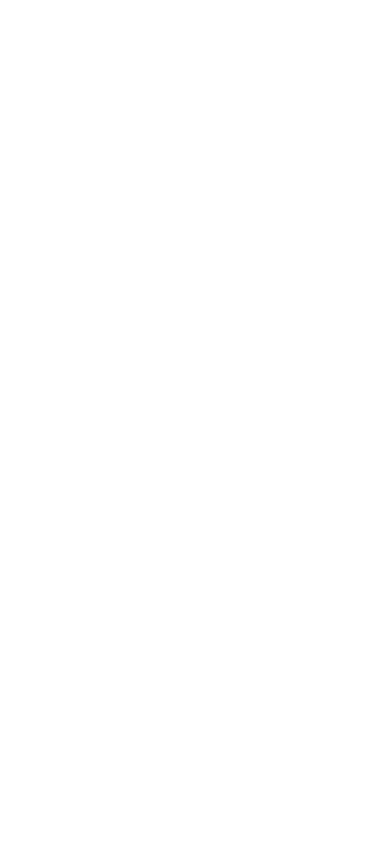
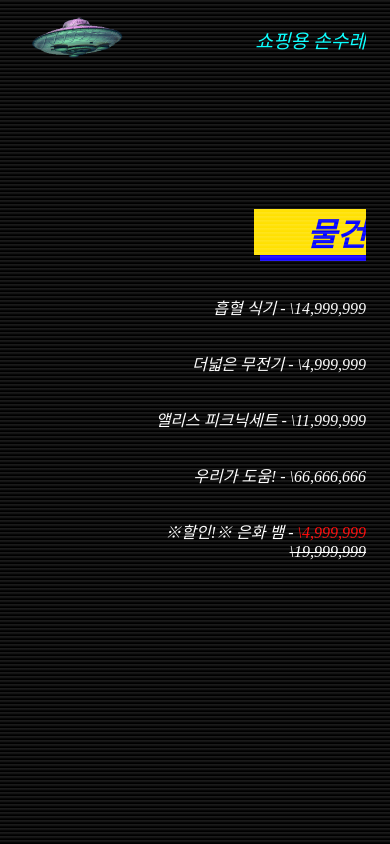
Before and after one commit to h1gyeon9/alien-shoppingmall, a plain HTML site: page shop.html in a window 390 px wide. Drawn offline with Linux system fonts and the light colour scheme.

Commit message:
완성...

```diff
--- /dev/null
+++ b/css/landing.css
@@ -0,0 +1,50 @@
+*{
+    overflow: hidden;
+}
+
+main{
+    display: flex;
+    flex-direction: column;
+    justify-content: center;
+    align-items: center;
+    min-height: 50dvh;
+}
+
+h2{
+    animation: changeColor 1s infinite alternate;
+}
+
+h3{
+    color: yellow;
+    background-color: rgb(128, 0, 255);
+}
+
+#underline{
+    text-decoration: underline;
+    color: red;
+}
+
+p{
+    color: aqua;
+    font-weight: bold;
+}
+
+@keyframes changeColor{
+    0% {color: red;}
+    50% {color: white;}
+    100% {color: rgb(0, 8, 255);}
+}
+
+@media (max-width: 768px){
+    main{
+        margin-top: 4rem;
+    }
+
+    footer p{
+        font-size: 0.6rem;
+        display: block;
+        width: 100vw;
+        margin: 0;
+        padding-bottom: 1rem;
+    }
+}
--- a/css/reset.css
+++ b/css/reset.css
@@ -0,0 +1,4 @@
+ul{
+    padding: 0;
+    list-style: none;
+}
--- /dev/null
+++ b/css/shop.css
@@ -0,0 +1,77 @@
+*{
+    overflow: hidden;
+}
+
+
+main{
+    font-style: italic;
+    margin: 0 2rem;
+    display: flex;
+    flex-direction: column;
+    justify-content: center;
+    min-height: 80dvh;
+}
+
+h2{
+    text-align: right;
+    background-color: rgb(255, 225, 0);
+    color: blue;
+    width: 7rem;
+    margin: 0 0 0 auto;
+    box-shadow: 6px 6px 0 rgb(17, 0, 255);
+}
+
+ul{
+    text-align: right;
+}
+
+li{
+    margin: 1.5rem 1rem;
+    font-size: 2rem;
+}
+
+li:hover{
+    text-decoration: underline;
+    background: rgb(0, 255, 30);
+    color: black;
+}
+
+#discountedPrice{
+    color: red;
+}
+
+#originalPrice{
+    text-decoration: line-through;
+}
+
+@media (max-width: 768px){
+    *{
+        overflow: auto;
+    }
+
+    header{
+        margin: 0 1rem;
+    }
+
+    main{
+        margin: 0 1rem;
+    }
+
+    header a{
+        font-size: 1.2rem;
+    }
+
+    h2{
+        font-size: 2rem;
+    }
+
+    li{
+        font-size: 1rem;
+        margin-right: 0;
+        margin-bottom: 2rem;
+    }
+
+    footer{
+        display: none;
+    }
+}
--- /dev/null
+++ b/css/shoppinglist.css
@@ -0,0 +1,75 @@
+*{
+    overflow-x: hidden;
+}
+
+
+main{
+    margin: 0 2rem;
+    display: flex;
+    flex-direction: column;
+    justify-content: center;
+    min-height: 80dvh;
+}
+
+h2{
+    text-align: center;
+}
+
+h3{
+    text-align: center;
+    background-color: teal;
+    padding: 1rem 2rem;
+    width: 8rem;
+    margin: 0 auto;
+    font-size: 1.5rem;
+}
+
+ul{
+    text-align: center;
+    font-size: 2rem;
+}
+
+p{
+    text-align: center;
+    font-size: 2.5rem;
+}
+
+@media (max-width: 768px){
+    *{
+        overflow: auto;
+    }
+
+    header{
+        margin: 0 1rem;
+    }
+
+    main{
+        margin: 0 1rem;
+    }
+
+    header a{
+        font-size: 1.2rem;
+    }
+
+    h2{
+        font-size: 2rem;
+    }
+
+    h3{
+        margin-bottom: 2rem;
+    }
+
+    ul{
+        margin-bottom: 0;
+    }
+
+    li{
+        font-size: 1rem;
+        margin-right: 0;
+        margin-bottom: 2rem;
+    }
+
+    footer{
+        display: none;
+    }
+}
--- a/css/style.css
+++ b/css/style.css
@@ -6,6 +6,42 @@
 html{
     background-color: black;
 }
+
+header{
+    margin: 1rem 2rem;
+    display: flex;
+    justify-content: space-between;
+    align-items: center;
+}
+
+header a{
+    font-size: 1.5rem;
+}
+
+h2{
+    margin: 1rem 1rem;
+    font-size: 3rem;
+}
+
+h3{
+    margin: 1rem 1rem;
+    font-size: 2rem
+}
+
+p{
+    margin: 1rem 1rem;
+    font-size: 1.5rem;
+}
+
+#linktomain:hover{
+    box-shadow: none;
+    background: none;
+}
+
+header img{
+    width: 7rem;
+}
+
 
 body::before{    /*crt 모니터 느낌의 scanline 구현*/
     content: "";
--- /dev/null
+++ b/landing.html
@@ -0,0 +1,43 @@
+<!DOCTYPE html>
+<html lang="ko">
+<head>
+    <meta charset="UTF-8">
+    <meta name="viewport" content="width=device-width, initial-scale=1.0">
+    <link rel="stylesheet" href="/css/reset.css">
+    <link rel="stylesheet" href="/css/style.css">
+    <link rel="stylesheet" href="/css/landing.css">
+    <title>성공 구매!</title>
+</head>
+
+<header>
+    <a href="/index.html" id="linktomain"><img src="/src/rotatingufo.gif"></a>
+</header>
+
+<body>
+    <main>
+        <h2>성공 구매!</h2>
+        <h3>물건이 <span id="underline">로켓</span>을 탔다!</h3>
+        <p id="countdown">도착까지 00:00:08</p>
+        <audio id="ding" src="/src/Ding.mp3"></audio>
+        <script>
+            let countdown = 8;
+            const countdownElement = document.getElementById('countdown');
+            const dingAudio = document.getElementById('ding');
+            const interval = setInterval(() => {
+            countdown--;
+            if (countdown <= 0) {
+            clearInterval(interval);
+            countdownElement.textContent = '도착!';
+            dingAudio.play();
+            } else {
+            countdownElement.textContent = `도착까지 00:00:0${countdown}`;
+            }
+            }, 1000);
+        </script>
+    </main>
+
+    <footer>
+        <p>&copy; 2025 괴담에 떨어져도 출근을 해야 하는구나 by 백덕수. All rights reserved.<br>This website is a fan creation by <a href="https://github.com/h1gyeon9" target="_blank">Huigyeong Na</a> and is not affiliated with the original work.</p>
+    </footer>
+</body>
+</html>
--- a/shop.html
+++ b/shop.html
@@ -0,0 +1,40 @@
+<!DOCTYPE html>
+<html lang="ko">
+<head>
+    <meta charset="UTF-8">
+    <meta name="viewport" content="width=device-width, initial-scale=1.0">
+    <link rel="stylesheet" href="/css/reset.css">
+    <link rel="stylesheet" href="/css/style.css">
+    <link rel="stylesheet" href="/css/shop.css">
+    <title>우주 쇼핑몰-구매하다</title>
+    <script>
+        function addToCart(item, price) {
+            let cart = JSON.parse(localStorage.getItem('cart')) || [];
+            cart.push({ item, price });
+            localStorage.setItem('cart', JSON.stringify(cart));
+            alert(item + ' 쇼핑용 손수레에 추가,');
+        }
+    </script>
+</head>
+<body>
+    <header>
+        <a href="/index.html" id="linktomain"><img src="/src/rotatingufo.gif"></a>
+        <a href="/shoppinglist.html">쇼핑용 손수레</a>
+    </header>
+
+    <main>
+        <h2>물건</h2>
+        <ul>
+            <li onclick="addToCart('흡혈 식기', 14999999)">흡혈 식기 - \14,999,999</li>
+            <li onclick="addToCart('더넓은 무전기', 4999999)">더넓은 무전기 - \4,999,999</li>
+            <li onclick="addToCart('앨리스 피크닉세트', 11999999)">앨리스 피크닉세트 - \11,999,999</li>
+            <li onclick="addToCart('우리가 도움!', 66666666)">우리가 도움! - \66,666,666</li>
+            <li onclick="addToCart('&#8251;할인!&#8251; 은화 뱀', 4999999)">&#8251;할인!&#8251; 은화 뱀 - <span id="discountedPrice">\4,999,999</span><br><span id="originalPrice">\19,999,999</span></li>
+        </ul>
+    </main>
+
+    <footer>
+        <p>&copy; 2025 괴담에 떨어져도 출근을 해야 하는구나 by 백덕수. All rights reserved.<br>This website is a fan creation by <a href="https://github.com/h1gyeon9" target="_blank">Huigyeong Na</a> and is not affiliated with the original work.</p>
+    </footer>
+</body>
+</html>
```
Also changed, not shown: css/index.css (+14 -0 lines), index.html (+3 -3 lines), shoppinglist.html (added, +47 -0 lines), src/rotatingufo.gif (renamed from img/rotatingufo.gif), 1 other file.
